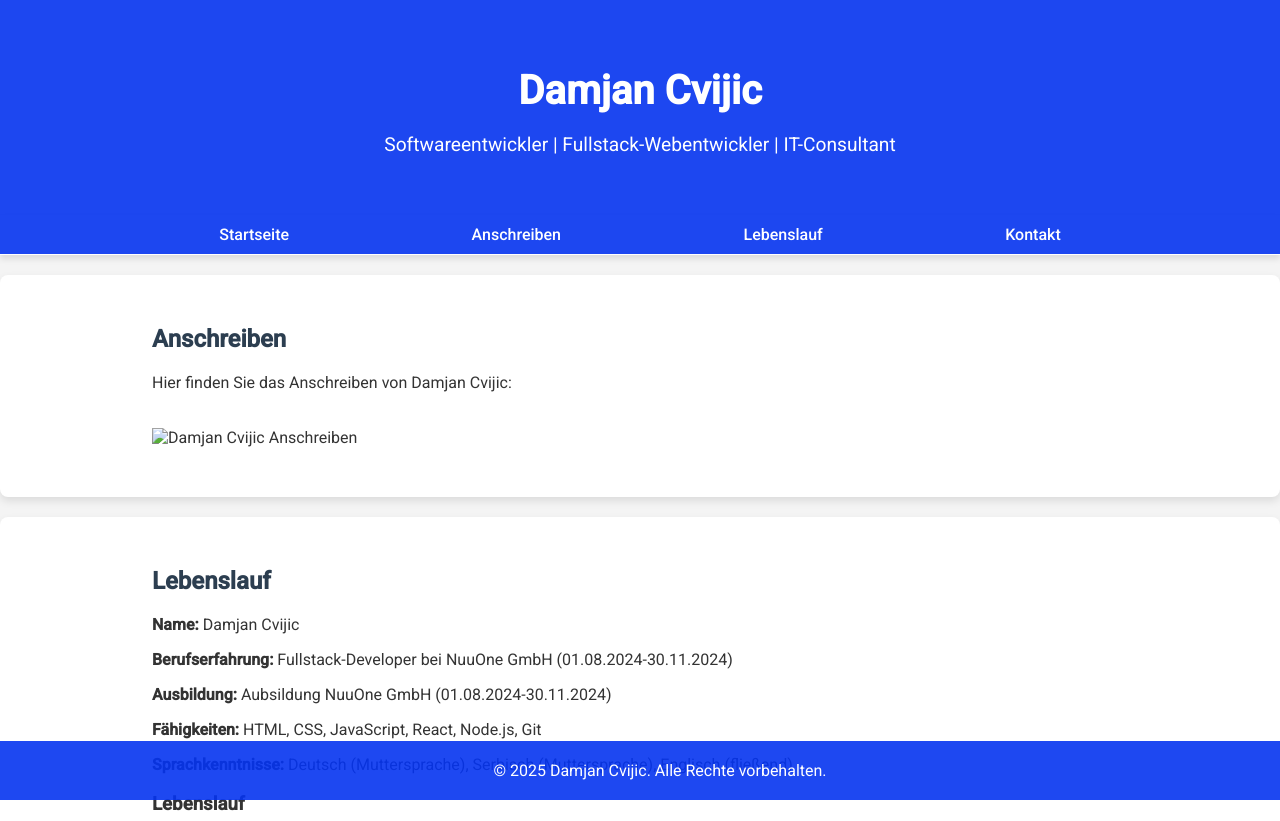
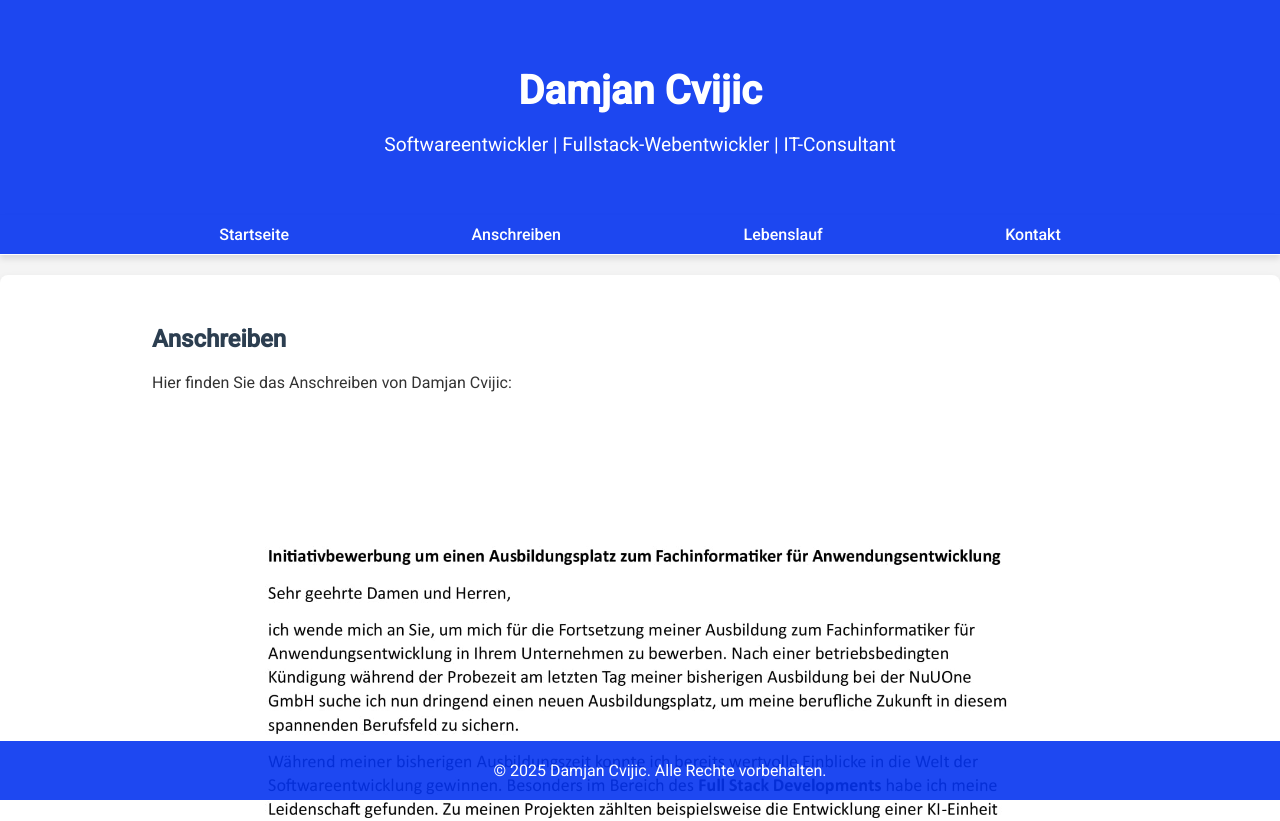
Before and after one commit to Damjan200/bewerbung_webseite, a plain HTML site: page index.html in a window 1280 px wide. Shown: the top 821 px of the page. Drawn offline with Linux system fonts and the light colour scheme; a script that the page names is missing.

Commit message:
Update index.html
test

```diff
--- a/index.html
+++ b/index.html
@@ -61,7 +61,7 @@ lightboxClose.addEventListener("click", () => {
             <p>Hier finden Sie das Anschreiben von Damjan Cvijic:</p>
             <!-- Bild für Anschreiben -->
 
-            <img src="img/Anschreiben" alt="Damjan Cvijic Anschreiben" class="document-image" style="max-width: 100%; height: auto;">
+            <img src="https://github.com/Damjan200/bewerbung_webseite/blob/main/img/Anschreiben/Anschreiben.jpg" alt="Damjan Cvijic Anschreiben" class="document-image" style="max-width: 100%; height: auto;">
         </div>
     </section>
 
```
